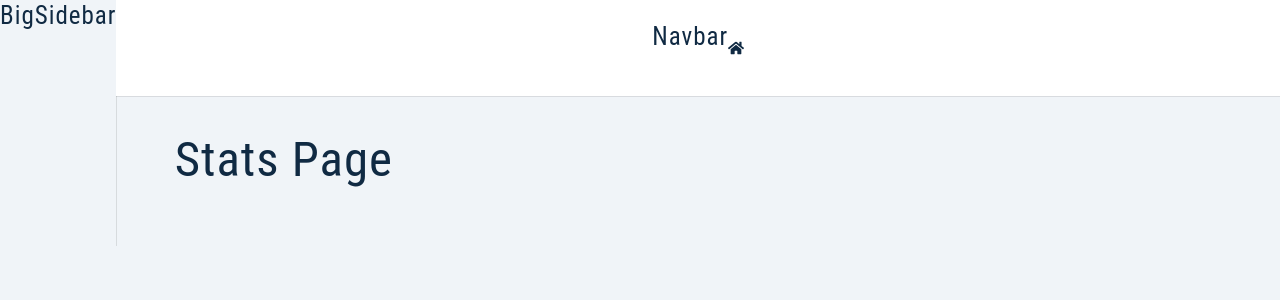
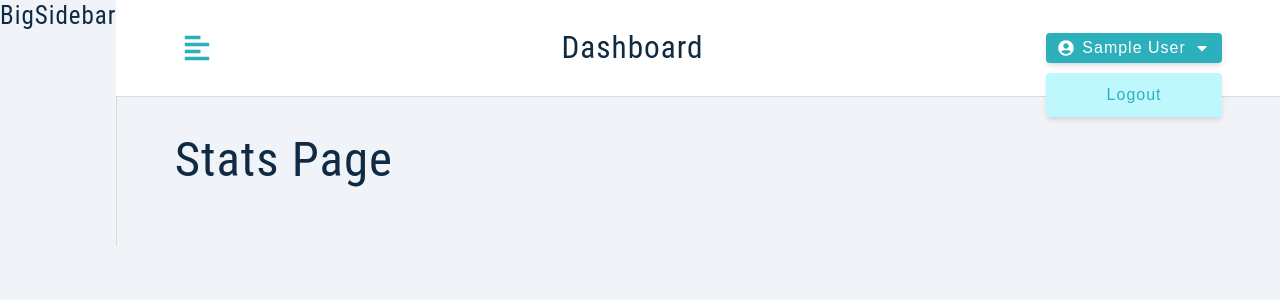
Before and after one commit to dulanjanabandara/jobs-world, a React (Create React App) app: page / in a window 1280 px wide. Shown: the top 300 px of the page. Built offline with nearby package versions, Linux system fonts and the light colour scheme; sample sign-in values are in the browser's storage.

Commit message:
Navbar structure was created.

```diff
--- a/src/components/Navbar.js
+++ b/src/components/Navbar.js
@@ -1,11 +1,49 @@
+import { useState } from "react";
+import { FaAlignLeft, FaUserCircle, FaCaretDown } from "react-icons/fa";
 import Wrapper from "../assets/wrappers/Navbar";
-import { FaHome } from "react-icons/fa";
+import { useAppContext } from "../context/appContext";
+import Logo from "./Logo";
 
 const Navbar = () => {
+  const { user } = useAppContext();
+
   return (
     <Wrapper>
-      <h4>navbar</h4>
-      <FaHome />
+      <div className="nav-center">
+        <button
+          type="button"
+          className="toggle-btn"
+          onClick={() => console.log("toggle sidebar")}
+        >
+          <FaAlignLeft />
+        </button>
+
+        <div>
+          <Logo />
+          <h3 className="logo-text">dashboard</h3>
+        </div>
+
+        <div className="btn-container">
+          <button
+            type="button"
+            className="btn"
+            onClick={() => console.log("show/hide dropdown")}
+          >
+            <FaUserCircle />
+            {user.name}
+            <FaCaretDown />
+          </button>
+          <div className="dropdown show-dropdown">
+            <button
+              type="button"
+              className="dropdown-btn"
+              onClick={() => console.log("logout user")}
+            >
+              logout
+            </button>
+          </div>
+        </div>
+      </div>
     </Wrapper>
   );
 };
```
Also changed, not shown: 1 other file (tests, documents, lock files or other folders).
